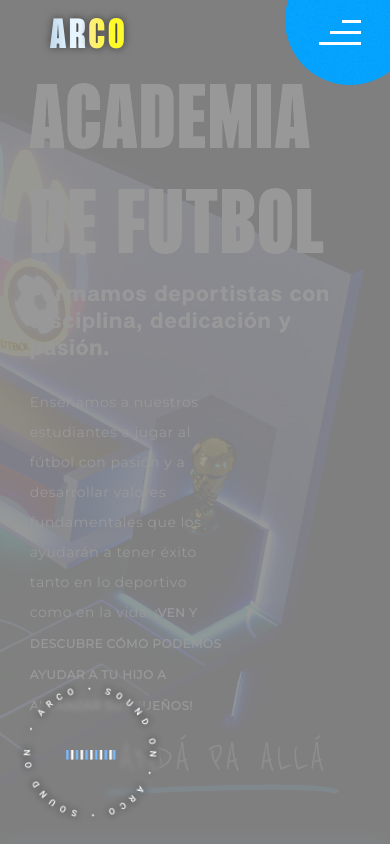
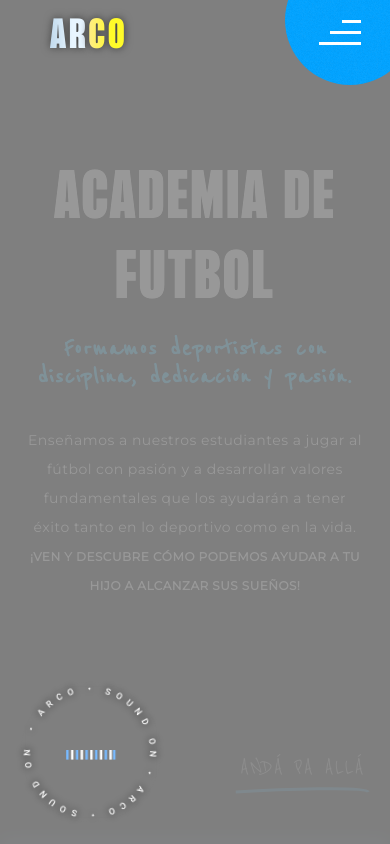
Before and after one commit to BFF-Development/escuelaFutbol, a React (Vite) app: page / in a window 390 px wide. Shown: the top 844 px of the page. Built offline with nearby package versions, Linux system fonts and the light colour scheme.

Commit message:
home responsive

```diff
--- a/src/components/singlePage/home/home.css
+++ b/src/components/singlePage/home/home.css
@@ -127,6 +127,18 @@
     top: -1.5rem;
 }
 
+.subtitle_home{
+    width: 100%;
+    line-height: 4rem;
+    font-size:3.5rem;
+    padding: 0 1rem;
+    letter-spacing: 1.5px;
+    color: rgb(0, 174, 255);
+    font-weight: bold;
+    font-family: reenie;
+}
+
+
 .description_hero{
     position: relative;
     font-size: 1.4rem;
@@ -154,7 +166,10 @@
         gap: 1.2rem;
         padding: 2rem;
         margin-left: 5%;
-        margin-top:-13%;
+        width: 95%;
+        margin-top:-20%;
+        filter: drop-shadow( 0 0 30px black);
+        text-shadow:  0 0 20px black;
     }
 
     .titleHome{
@@ -168,6 +183,21 @@
         min-height: 100vh;
         background-size: cover;
         background-position: 0% 0%;
+
+    }
+
+    .subtitle_home{
+        line-height: 3.4rem;
+        font-size:3.5rem;
+        padding: 0 1rem;
+        letter-spacing: 1.2px;
+    }
+
+
+    .backgroundPrincipal{
+        right: -3rem;
+        width: 100rem;
+        top: 4rem;
     }
 }
 
@@ -176,13 +206,22 @@
 
     /* title */
 
+    .backgroundPrincipal{
+        display: none;
+    }
+
     .boxText_home{
-        gap: 1.2rem;
+        gap: 2rem;
         padding: 2rem;
         margin-left: 0%;
-        margin-top:-13%;
-        width: 95%;
+        width: 100%;
+        text-align: center;
+
+        min-height: 100vh;
+        justify-content: flex-start;
+        margin-top:16rem;
     }
+
 
     .titleHome{
         font-size: 8rem;
@@ -191,17 +230,13 @@
     }
 
 
-    .subtitle_home{
-        font-size: 2.2rem;
-        letter-spacing: 1px;
-        top: -1.5rem;
-    }
 
     .description_hero{
         font-size: 1.4rem;
         letter-spacing: .5px;
-        width: 60%;
+        width: 100%;
         line-height: 3rem;
+        padding: 0 4rem;
     }
 
 
@@ -212,3 +247,174 @@
     }
 
 }
+
+
+
+@media screen and (max-width:640px ) {
+
+    .boxText_home{
+        gap: 2rem;
+        justify-content: flex-start;
+        margin-top:16rem;
+    }
+
+    .titleHome{
+        font-size: 6.5rem;
+        letter-spacing: 2px;
+        width: 100%;
+    }
+
+
+    .subtitle_home{
+        text-align: center;
+        width: 100%;
+        line-height: 3.4rem;
+        font-size:3.2rem;
+        padding: 0 0rem;
+        letter-spacing: 1.2px;
+    }
+
+    .description_hero{
+        font-size: 1.4rem;
+        letter-spacing: .5px;
+        width: 100%;
+        line-height: 3rem;
+        padding: 0 2rem;
+    }
+}
+
+@media screen and (max-width:540px ) {
+
+
+    .titleHome{
+        font-size: 5.5rem;
+        letter-spacing: 2px;
+        width: 100%;
+    }
+
+
+    .description_hero{
+        font-size: 1.4rem;
+        letter-spacing: .5px;
+        width: 100%;
+        line-height: 3rem;
+        padding: 0 1rem;
+    }
+
+    .anda{
+        bottom: 3rem;
+        right: 3rem;
+    }
+
+    .anda p{
+        line-height: 1.8rem;
+        font-size: 3rem;
+        letter-spacing: 1px;
+    }
+
+    .anda svg{
+        width: 17.5rem;
+    }
+}
+
+@media screen and (max-width:460px ) {
+
+    .titleHome{
+        font-size: 4.5rem;
+    }
+
+
+    .subtitle_home{
+        text-align: center;
+        width: 100%;
+        line-height: 3.3rem;
+        font-size:3.1rem;
+        padding: 0 0rem;
+        letter-spacing: 1.1px;
+    }
+
+    .description_hero{
+        font-size: 1.4rem;
+        line-height: 2.9rem;
+        padding: 0 1rem;
+    }
+
+
+}
+
+@media screen and (max-width:390px ) {
+
+    .boxText_home{
+        gap: 3rem;
+        justify-content: flex-start;
+        margin-top:14rem;
+    }
+
+    .titleHome{
+        font-size: 6rem;
+    }
+
+
+    .subtitle_home{
+        line-height: 2.8rem;
+        font-size: 2.8rem;
+    }
+
+    .description_hero{
+        font-size: 1.4rem;
+        line-height: 2.9rem;
+        padding: 0 .5rem;
+        top: -1rem;
+    }
+
+    .anda{
+        bottom: 3rem;
+        right: 2rem;
+    }
+
+    .anda p{
+        line-height: 0rem;
+        font-size: 2.3rem;
+        letter-spacing: 1px;
+    }
+
+    .anda svg{
+        width: 13.5rem;
+    }
+}
+
+@media screen and (max-width:320px ) {
+    .boxText_home{
+        gap: 2rem;
+        justify-content: flex-start;
+        margin-top:12rem;
+    }
+
+    .anda{
+        bottom: 3rem;
+        right: 1rem;
+    }
+
+    .anda p{
+        line-height: 0rem;
+        font-size: 2rem;
+        letter-spacing: 1px;
+    }
+
+    .anda svg{
+        width: 11.5rem;
+    }
+
+
+    .description_hero{
+        text-align: initial;
+        font-size: 1.3rem;
+    }
+
+
+    .description_hero span{
+        text-align: initial;
+        font-size: 1.3rem;
+    }
+
+}
```
